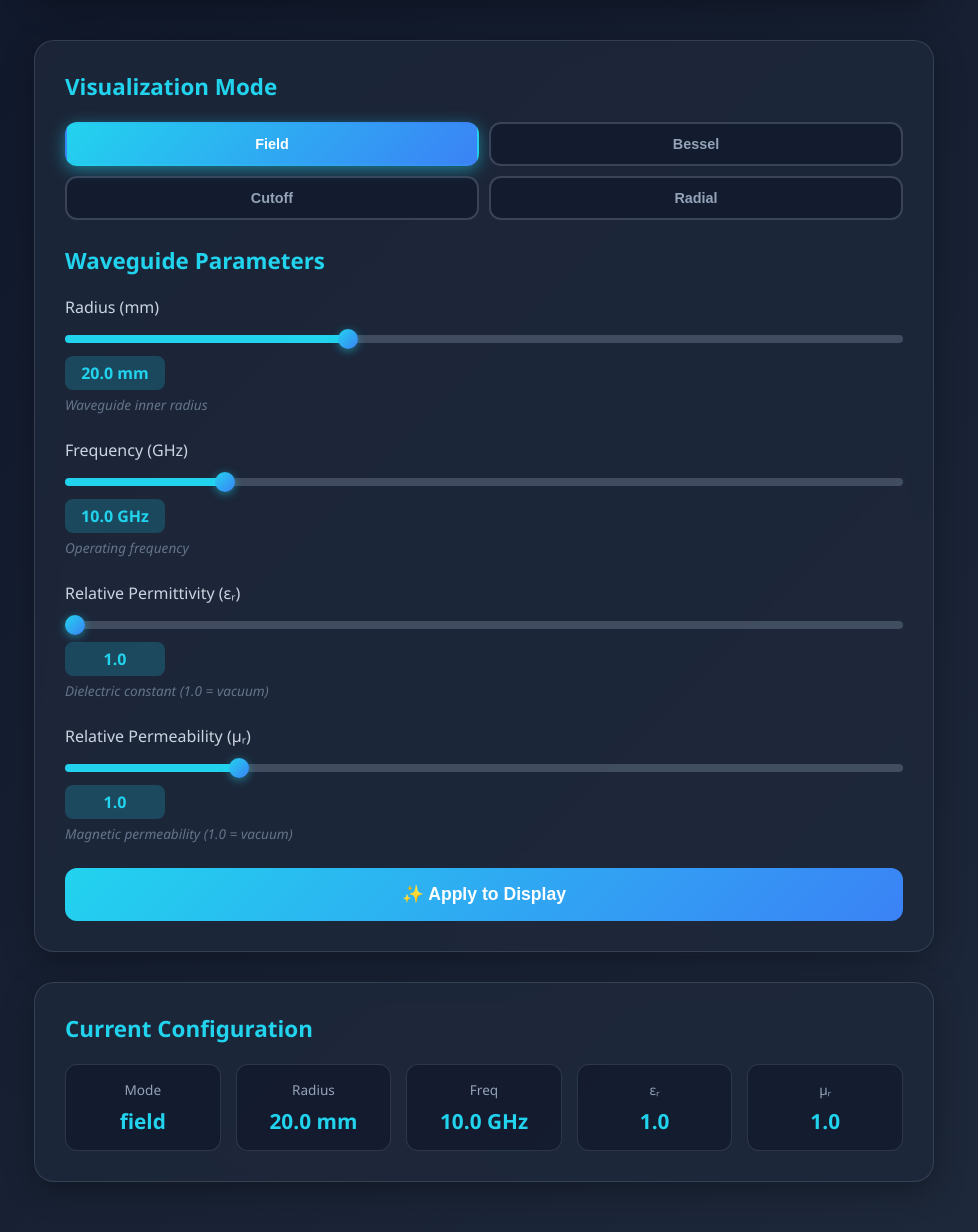
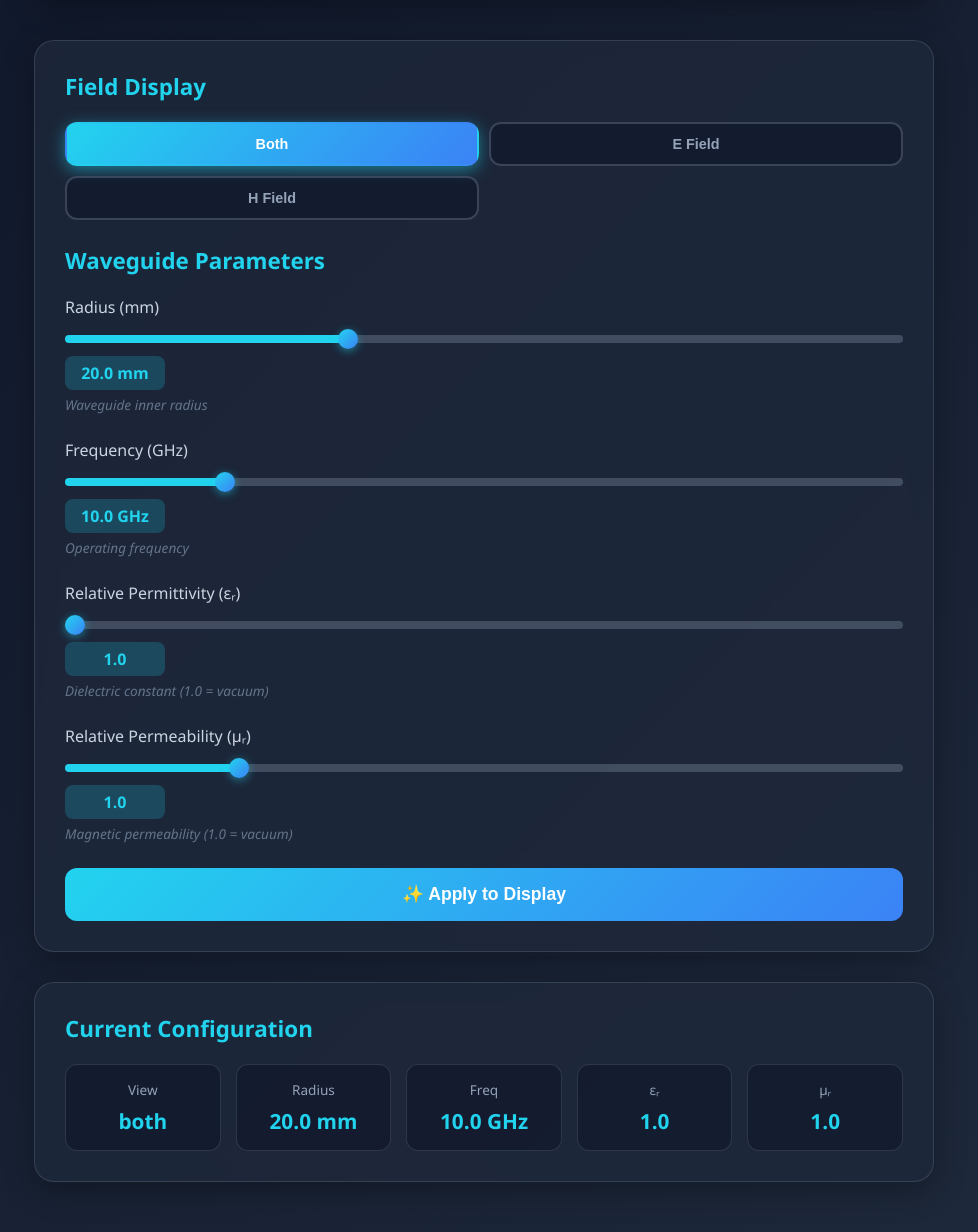
Before and after one commit to rashadmohamedr/diffusion-pi, a Flask app: page / in a window 1280 px wide. Shown: the part 171-1403 px from the top of the page, without its empty margins (156-1134 px from the left). Run offline with Flask 3, Linux system fonts and the light colour scheme; parts of the project's set-up code (start-up, migrations or seed data) failed here and were passed over; some libraries are stand-ins or nearby versions.

Commit message:
Simplify to field visualization only with E/H/Both options, remove Bessel/Cutoff/Radial modes

```diff
--- a/main.py
+++ b/main.py
@@ -41,11 +41,11 @@ C_LIGHT = 3e8  # Speed of light in m/s
 
 # Simulation defaults
 DEFAULT_PARAMS = {
-    'mode': 'field',    # 'field', 'bessel', 'cutoff', 'radial'
-    'radius': 20.0,     # Waveguide radius in mm
-    'frequency': 10.0,  # Frequency in GHz
-    'epsilon_r': 1.0,   # Relative permittivity
-    'mu_r': 1.0,        # Relative permeability
+    'field_view': 'both',  # 'both', 'e_only', 'h_only'
+    'radius': 20.0,        # Waveguide radius in mm
+    'frequency': 10.0,     # Frequency in GHz
+    'epsilon_r': 1.0,      # Relative permittivity
+    'mu_r': 1.0,           # Relative permeability
     'running': True
 }
 
@@ -174,7 +174,7 @@ def create_ip_display(ip_address):
 
     return img
 
-def render_field_distribution(theta, E_r, H_r, wg_params):
+def render_field_distribution(theta, E_r, H_r, wg_params, field_view='both'):
     """Render electric and magnetic field distributions in polar form"""
     img = Image.new('RGB', (DISPLAY_WIDTH, DISPLAY_HEIGHT), color=(15, 23, 42))
     draw = ImageDraw.Draw(img)
@@ -192,13 +192,21 @@ def render_field_distribution(theta, E_r, H_r, wg_params):
     above_cutoff = wg_params['above_cutoff']
     status = "✓" if above_cutoff else "✗"
     color = (34, 211, 238) if above_cutoff else (239, 68, 68)
-    draw.text((120, 5), f"{status} TM01 Field", fill=color, anchor="mt", font=font_title)
 
-    # Create two circular plots (E and H fields)
-    center_y1 = 72
-    center_y2 = 168
-    center_x = 120
-    max_radius = 42
+    if field_view == 'both':
+        draw.text((120, 5), f"{status} TM01 Field", fill=color, anchor="mt", font=font_title)
+        # Two circular plots
+        center_y1 = 72
+        center_y2 = 168
+        center_x = 120
+        max_radius = 42
+    else:
+        # Single larger plot
+        field_name = "|E|" if field_view == 'e_only' else "|H|"
+        draw.text((120, 5), f"{status} {field_name}", fill=color, anchor="mt", font=font_title)
+        center_y1 = 120
+        center_x = 120
+        max_radius = 85
 
     # Normalize fields
     E_norm = np.abs(E_r)
@@ -206,62 +214,71 @@ def render_field_distribution(theta, E_r, H_r, wg_params):
     E_max = E_norm.max() if E_norm.max() > 1e-10 else 1.0
     H_max = H_norm.max() if H_norm.max() > 1e-10 else 1.0
 
-    # Draw circular grid for E field (top)
     grid_color = (148, 163, 184, 80)
-    for r_frac in [0.5, 1.0]:
-        r_grid = int(max_radius * r_frac)
-        draw.ellipse([(center_x - r_grid, center_y1 - r_grid),
-                      (center_x + r_grid, center_y1 + r_grid)],
-                     outline=grid_color, width=1)
-    # Draw angle markers (0°, 90°, 180°, 270°)
-    for angle_deg in [0, 90, 180, 270]:
-        angle_rad = np.radians(angle_deg)
-        x_end = center_x + (max_radius + 5) * np.cos(angle_rad)
-        y_end = center_y1 - (max_radius + 5) * np.sin(angle_rad)
-        draw.line([(center_x, center_y1), (x_end, y_end)], fill=grid_color, width=1)
-        if angle_deg == 0:
-            draw.text((x_end + 8, y_end), "0°", fill=(148, 163, 184), anchor="lm", font=font_tiny)
 
-    # Draw E field (top)
-    points_e = []
-    for i, t in enumerate(theta):
-        r = (E_norm[i] / E_max) * max_radius
-        x = center_x + r * np.cos(t)
-        y = center_y1 - r * np.sin(t)
-        points_e.append((x, y))
+    # Draw E field
+    if field_view in ['both', 'e_only']:
+        cy = center_y1
+        # Draw circular grid
+        for r_frac in [0.5, 1.0]:
+            r_grid = int(max_radius * r_frac)
+            draw.ellipse([(center_x - r_grid, cy - r_grid),
+                          (center_x + r_grid, cy + r_grid)],
+                         outline=grid_color, width=1)
+        # Draw angle markers
+        for angle_deg in [0, 90, 180, 270]:
+            angle_rad = np.radians(angle_deg)
+            x_end = center_x + (max_radius + 5) * np.cos(angle_rad)
+            y_end = cy - (max_radius + 5) * np.sin(angle_rad)
+            draw.line([(center_x, cy), (x_end, y_end)], fill=grid_color, width=1)
+            if angle_deg == 0 and field_view != 'e_only':
+                draw.text((x_end + 8, y_end), "0°", fill=(148, 163, 184), anchor="lm", font=font_tiny)
 
-    if len(points_e) > 1:
-        draw.polygon(points_e, fill=(34, 211, 238, 50), outline=(34, 211, 238), width=2)
+        # Plot E field
+        points_e = []
+        for i, t in enumerate(theta):
+            r = (E_norm[i] / E_max) * max_radius
+            x = center_x + r * np.cos(t)
+            y = cy - r * np.sin(t)
+            points_e.append((x, y))
 
-    # E label
-    draw.text((120, center_y1 - max_radius - 15), "|E|", fill=(34, 211, 238), anchor="mm", font=font_small)
+        if len(points_e) > 1:
+            draw.polygon(points_e, fill=(34, 211, 238, 50), outline=(34, 211, 238), width=2)
 
-    # Draw circular grid for H field (bottom)
-    for r_frac in [0.5, 1.0]:
-        r_grid = int(max_radius * r_frac)
-        draw.ellipse([(center_x - r_grid, center_y2 - r_grid),
-                      (center_x + r_grid, center_y2 + r_grid)],
-                     outline=grid_color, width=1)
-    # Draw angle markers
-    for angle_deg in [0, 90, 180, 270]:
-        angle_rad = np.radians(angle_deg)
-        x_end = center_x + (max_radius + 5) * np.cos(angle_rad)
-        y_end = center_y2 - (max_radius + 5) * np.sin(angle_rad)
-        draw.line([(center_x, center_y2), (x_end, y_end)], fill=grid_color, width=1)
+        # E label
+        label_offset = 18 if field_view == 'e_only' else 15
+        draw.text((120, cy - max_radius - label_offset), "|E|", fill=(34, 211, 238), anchor="mm", font=font_small)
 
-    # Draw H field (bottom)
-    points_h = []
-    for i, t in enumerate(theta):
-        r = (H_norm[i] / H_max) * max_radius
-        x = center_x + r * np.cos(t)
-        y = center_y2 - r * np.sin(t)
-        points_h.append((x, y))
+    # Draw H field
+    if field_view in ['both', 'h_only']:
+        cy = center_y2 if field_view == 'both' else center_y1
+        # Draw circular grid
+        for r_frac in [0.5, 1.0]:
+            r_grid = int(max_radius * r_frac)
+            draw.ellipse([(center_x - r_grid, cy - r_grid),
+                          (center_x + r_grid, cy + r_grid)],
+                         outline=grid_color, width=1)
+        # Draw angle markers
+        for angle_deg in [0, 90, 180, 270]:
+            angle_rad = np.radians(angle_deg)
+            x_end = center_x + (max_radius + 5) * np.cos(angle_rad)
+            y_end = cy - (max_radius + 5) * np.sin(angle_rad)
+            draw.line([(center_x, cy), (x_end, y_end)], fill=grid_color, width=1)
 
-    if len(points_h) > 1:
-        draw.polygon(points_h, fill=(239, 68, 68, 50), outline=(239, 68, 68), width=2)
+        # Plot H field
+        points_h = []
+        for i, t in enumerate(theta):
+            r = (H_norm[i] / H_max) * max_radius
+            x = center_x + r * np.cos(t)
+            y = cy - r * np.sin(t)
+            points_h.append((x, y))
 
-    # H label
-    draw.text((120, center_y2 + max_radius + 12), "|H|", fill=(239, 68, 68), anchor="mm", font=font_small)
+        if len(points_h) > 1:
+            draw.polygon(points_h, fill=(239, 68, 68, 50), outline=(239, 68, 68), width=2)
+
+        # H label
+        label_offset = 18 if field_view == 'h_only' else 12
+        draw.text((120, cy + max_radius + label_offset), "|H|", fill=(239, 68, 68), anchor="mm", font=font_small)
 
     return img
 
@@ -678,20 +695,9 @@ def display_thread():
                 params['epsilon_r'], params['mu_r']
             )
 
-            # Choose visualization based on mode
-            if params['mode'] == 'field':
-                theta, E_r, H_r = calculate_field_distribution(wg_params)
-                img = render_field_distribution(theta, E_r, H_r, wg_params)
-            elif params['mode'] == 'bessel':
-                img = render_bessel_functions()
-            elif params['mode'] == 'cutoff':
-                img = render_cutoff_analysis(wg_params)
-            elif params['mode'] == 'radial':
-                img = render_radial_profile(wg_params)
-            else:
-                # Default to field distribution
-                theta, E_r, H_r = calculate_field_distribution(wg_params)
-                img = render_field_distribution(theta, E_r, H_r, wg_params)
+            # Render field distribution with specified view
+            theta, E_r, H_r = calculate_field_distribution(wg_params)
+            img = render_field_distribution(theta, E_r, H_r, wg_params, params.get('field_view', 'both'))
 
         # Display image
         if DISPLAY_AVAILABLE and display_instance:
@@ -720,8 +726,8 @@ def api_params():
     if request.method == 'POST':
         data = request.json
         with state_lock:
-            if 'mode' in data:
-                simulation_state['mode'] = data['mode']
+            if 'field_view' in data:
+                simulation_state['field_view'] = data['field_view']
             if 'radius' in data:
                 simulation_state['radius'] = float(data['radius'])
             if 'frequency' in data:
--- a/templates/index.html
+++ b/templates/index.html
@@ -251,13 +251,12 @@
         </div>
 
         <div class="control-panel">
-            <h2 class="section-title">Visualization Mode</h2>
+            <h2 class="section-title">Field Display</h2>
 
             <div class="mode-selector">
-                <button class="mode-btn" id="btn-field" onclick="selectMode('field')">Field</button>
-                <button class="mode-btn" id="btn-bessel" onclick="selectMode('bessel')">Bessel</button>
-                <button class="mode-btn" id="btn-cutoff" onclick="selectMode('cutoff')">Cutoff</button>
-                <button class="mode-btn" id="btn-radial" onclick="selectMode('radial')">Radial</button>
+                <button class="mode-btn" id="btn-both" onclick="selectFieldView('both')">Both</button>
+                <button class="mode-btn" id="btn-e-only" onclick="selectFieldView('e_only')">E Field</button>
+                <button class="mode-btn" id="btn-h-only" onclick="selectFieldView('h_only')">H Field</button>
             </div>
 
             <h2 class="section-title">Waveguide Parameters</h2>
@@ -298,8 +297,8 @@
             <h2 class="section-title">Current Configuration</h2>
             <div class="info-grid">
                 <div class="info-card">
-                    <div class="info-card-title">Mode</div>
-                    <div class="info-card-value" id="current-mode">{{ params.mode }}</div>
+                    <div class="info-card-title">View</div>
+                    <div class="info-card-value" id="current-view">{{ params.field_view }}</div>
                 </div>
                 <div class="info-card">
                     <div class="info-card-title">Radius</div>
@@ -322,18 +321,18 @@
     </div>
 
     <script>
-        let currentMode = '{{ params.mode }}';
+        let currentFieldView = '{{ params.field_view }}';
 
-        function updateModeButtons() {
-            ['field', 'bessel', 'cutoff', 'radial'].forEach(m => {
-                document.getElementById('btn-' + m).classList.remove('active');
+        function updateFieldViewButtons() {
+            ['both', 'e-only', 'h-only'].forEach(v => {
+                document.getElementById('btn-' + v).classList.remove('active');
             });
-            document.getElementById('btn-' + currentMode).classList.add('active');
+            document.getElementById('btn-' + currentFieldView.replace('_', '-')).classList.add('active');
         }
 
-        function selectMode(mode) {
-            currentMode = mode;
-            updateModeButtons();
+        function selectFieldView(view) {
+            currentFieldView = view;
+            updateFieldViewButtons();
         }
 
         document.getElementById('param-radius').addEventListener('input', function(e) {
@@ -365,7 +364,7 @@
 
         function applyParameters() {
             const params = {
-                mode: currentMode,
+                field_view: currentFieldView,
                 radius: parseFloat(document.getElementById('param-radius').value),
                 frequency: parseFloat(document.getElementById('param-frequency').value),
                 epsilon_r: parseFloat(document.getElementById('param-epsilon').value),
@@ -395,14 +394,14 @@
         }
 
         function updateCurrentConfig(p) {
-            document.getElementById('current-mode').textContent = p.mode;
+            document.getElementById('current-view').textContent = p.field_view;
             document.getElementById('current-radius').textContent = p.radius.toFixed(1) + ' mm';
             document.getElementById('current-frequency').textContent = p.frequency.toFixed(1) + ' GHz';
             document.getElementById('current-epsilon').textContent = p.epsilon_r.toFixed(1);
             document.getElementById('current-mu').textContent = p.mu_r.toFixed(1);
         }
 
-        updateModeButtons();
+        updateFieldViewButtons();
     </script>
 </body>
 </html>
```
